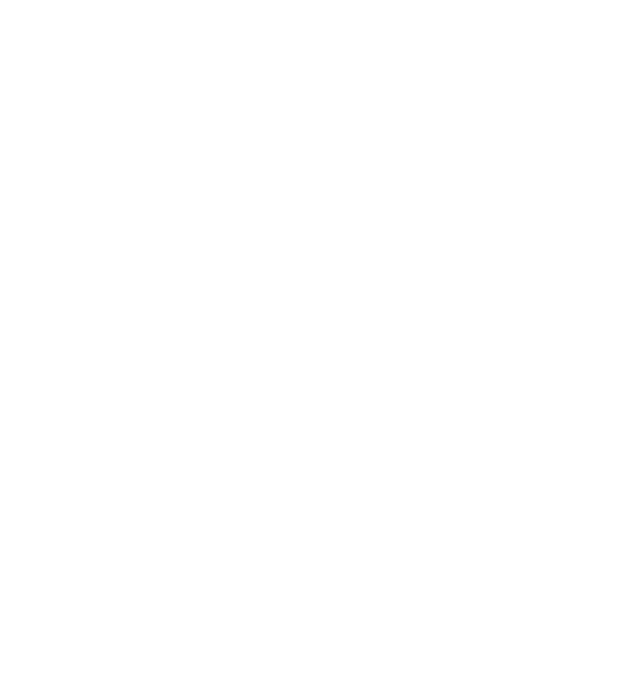
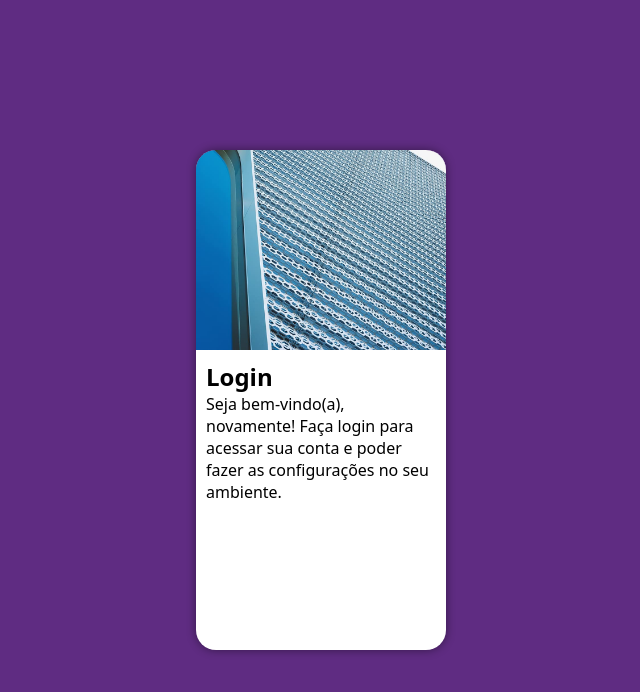
Before and after one commit to gabrielsilvasandes/projeto-tela-de-login, a plain HTML site: page index.html in a window 1280 px wide. Shown: the whole page, without its empty margins (319-959 px from the left). Drawn offline with Linux system fonts and the light colour scheme.

Commit message:
atualização do estilo e html

```diff
--- a/estilos/style.css
+++ b/estilos/style.css
@@ -1 +1,55 @@
 @charset "UTF-8";
+
+/*
+
+Paleta de cores
+Verde: #49a09d
+Lilás: #5f2c82
+
+*/
+
+* {
+    font-family: system-ui, -apple-system, BlinkMacSystemFont, 'Segoe UI', Roboto, Oxygen, Ubuntu, Cantarell, 'Open Sans', 'Helvetica Neue', sans-serif;
+    margin: 0px;
+    padding: 0px;
+    box-sizing: border-box;
+}
+
+body, html {
+    background-color: #5F2C82;
+    height: 100vh;
+    width: 100vw;
+}
+
+main {
+    position: relative;
+    height: 100vh;
+    width: 100vw;
+}
+
+section#login {
+    position: absolute;
+    top: 50%;
+    left: 50%;
+    transform: translate(-50%, -50%);
+    overflow: hidden;
+
+    background-color: white;
+    width: 250px;
+    height: 500px;
+    border-radius: 20px;
+    box-shadow: 0px 0px 10px rgba(0, 0, 0, 0.450);
+}
+
+section#login > div#imagem {
+    display: block;
+    background: #5F2C82 url(../imagens/metal.jpg) no-repeat;
+    background-size: cover;
+    background-position: left bottom;
+    height: 200px;
+}
+
+section#login > div#formulario {
+    display: block;
+    padding: 10px;
+}
--- a/index.html
+++ b/index.html
@@ -4,8 +4,22 @@
     <meta charset="UTF-8">
     <meta name="viewport" content="width=device-width, initial-scale=1.0">
     <title>Login</title>
+    <link rel="stylesheet" href="estilos/style.css">
 </head>
 <body>
+    <main>
+        <section id="login">
+            <div id="imagem">
 
+            </div>
+            <div id="formulario">
+                <h1>Login</h1>
+                <p>Seja bem-vindo(a), novamente! Faça login para acessar sua conta e poder fazer as configurações no seu ambiente.</p>
+                <form action="login.php" method="POST">
+
+                </form>
+            </div>
+        </section>
+    </main>
 </body>
 </html>
```
